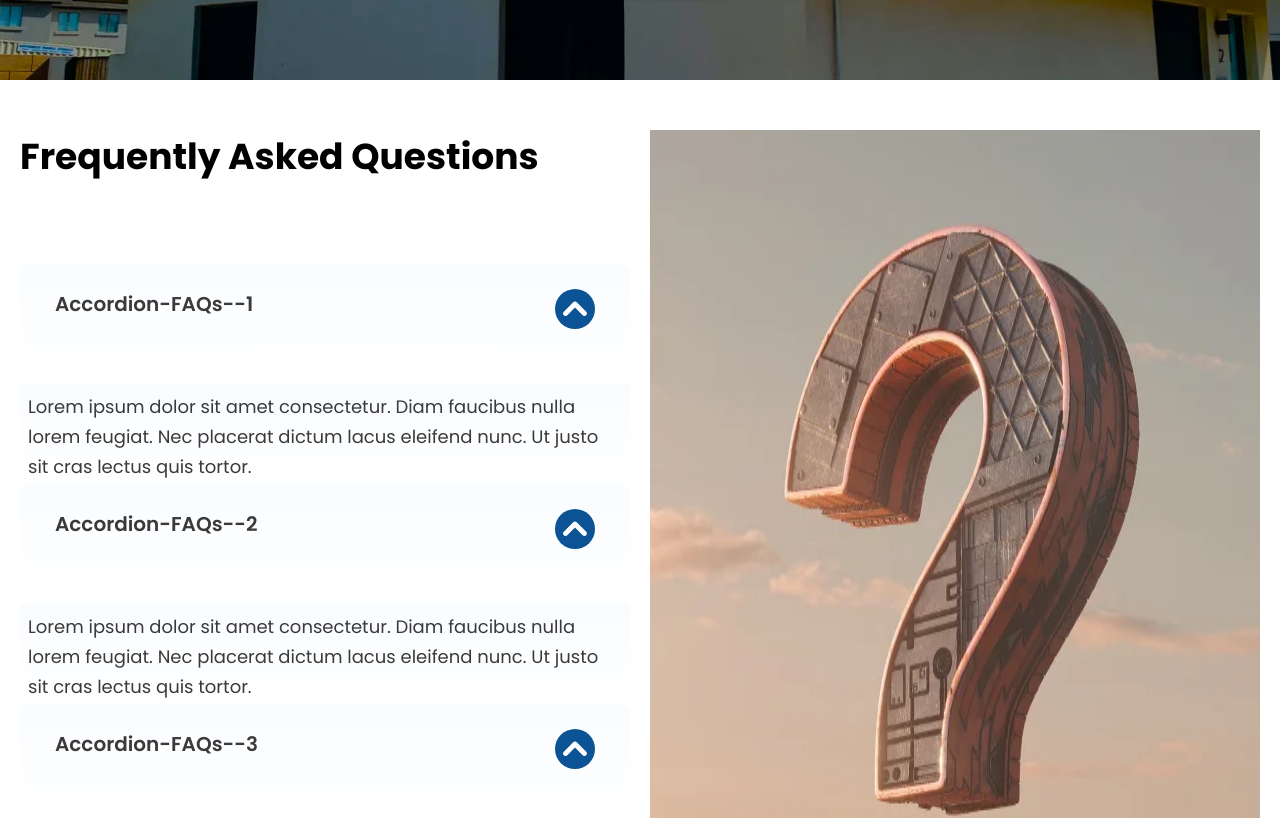
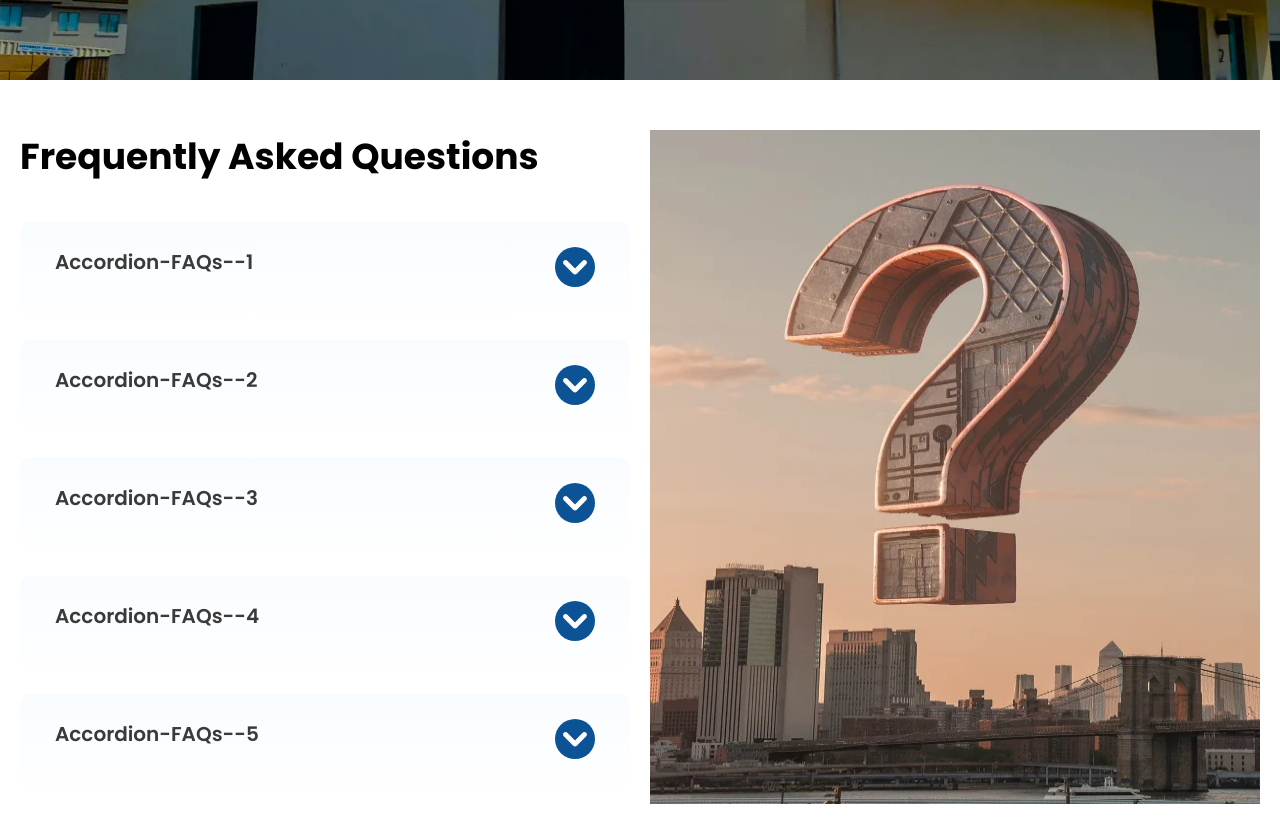
Before and after one commit to DIJINATION-LLC/HV-landing-page2, a React (Vite) app in the folder herradura-villas/: page / in a window 1280 px wide. Shown: the part 2260-3078 px from the top of the page. Built offline with nearby package versions, Linux system fonts and the light colour scheme.

Commit message:
Update FAQ.jsx

```diff
--- a/herradura-villas/src/components/FAQ.jsx
+++ b/herradura-villas/src/components/FAQ.jsx
@@ -1,60 +1,59 @@
-import React, { useState } from 'react'
-import { faq } from '../constants'
-import styles from '../style'
+import React, { useState } from 'react';
+import { faq } from '../constants';
+import styles from '../style';
 import { upArrow, downArrow } from '../assets';
 import { faqImage } from '../assets';
 
 const FAQItem = ({ title, description, isOpen, toggleItem }) => {
   return (
-        <div className={`${styles.flexCenter} w-full  py-[50px]`}>
-
-            <div className={`${styles.boxWidth} flex flex-col gap-[30px] w-1/2 bg-gradient-box rounded-[10px]`}>
-                <div className='flex flex-row justify-between py-[25px] px-[35px]'>
+    <div className={`${styles.flexCenter} w-full py-2`}>
+      <div className={`${styles.boxWidth} flex flex-col gap-[12px] w-1/2 bg-gradient-box rounded-[10px]`}>
+        <div className='flex flex-row justify-between py-[25px] px-[35px]' onClick={toggleItem}>
           <h5 className={`${styles.heading5} text-black`}>{title}</h5>
-                    <img className={`faq-icon ${isOpen ? 'open' : ''} bg-yaleblue rounded-full h-[40px] w-[40px]`}
-                        src={isOpen ? downArrow : upArrow}
-                        alt="Dropdown Icon" />
+          <img
+            className={`faq-icon ${isOpen ? 'open' : ''} bg-yaleblue rounded-full h-[40px] w-[40px]`}
+            src={isOpen ? upArrow : downArrow}
+            alt="Dropdown Icon"
+          />
         </div>
-
-                <div className={`faq-description ${isOpen ? 'open' : ''} `} style={{ maxHeight: isOpen ? '1000px' : '0' }}>
+        <div className={`faq-description ${isOpen ? 'open' : ''}`} style={{ maxHeight: isOpen ? '1000px' : '0', overflow: 'hidden', transition: 'max-height 0.3s ease-in-out' }}>
           <p className={`${styles.paragraph} p-2 text-black bg-gradient-box`}>{description}</p>
         </div>
       </div>
-
     </div>
-
   );
 };
 
 const FAQ = () => {
   const [activeIndex, setActiveIndex] = useState(null);
+
   const toggleItem = (index) => {
-        setActiveIndex(index == activeIndex ? null : index);
+    setActiveIndex((prevIndex) => (prevIndex === index ? null : index));
   };
+
   return (
     <div className={`${styles.flexCenter} w-full py-[50px]`}>
-
       <div className={`${styles.boxWidth} flex xs:flex-row flex-col gap-[20px]`}>
         <div className='flex flex-col gap-[30px] xs:w-1/2 w-full'>
           <h2 className={`${styles.heading2}`}>Frequently Asked Questions</h2>
           <div className="">
-                        {faq.map((faq, index) => (
+            {faq.map((faqItem, index) => (
               <FAQItem
                 key={index}
-                                title={faq.title}
-                                description={faq.description}
+                title={faqItem.title}
+                description={faqItem.description}
                 isOpen={index === activeIndex}
                 toggleItem={() => toggleItem(index)}
               />
             ))}
           </div>
         </div>
-
-                <div className='flex xs:w-1/2 w-full'>
-                    <img src={faqImage} className='aspect-square w-full' alt='' />
+        <div className='flex xs:w-1/2 aspect-square w-full'>
+          <img src={faqImage} className='aspect-square max-h-[684px] w-full' alt='' />
         </div>
       </div>
     </div>
   );
 };
-export default FAQ
+
+export default FAQ;
```
Lines whose indentation alone changed are shown as unchanged.
